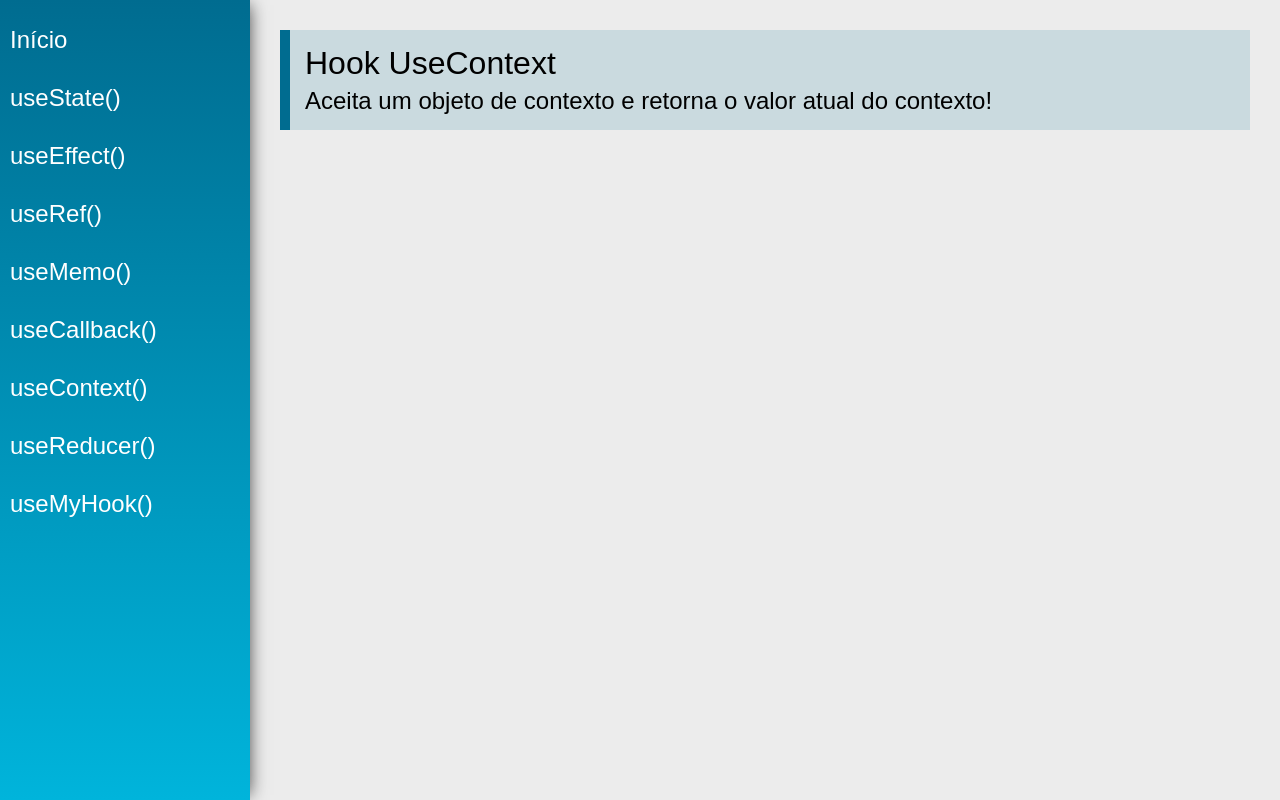
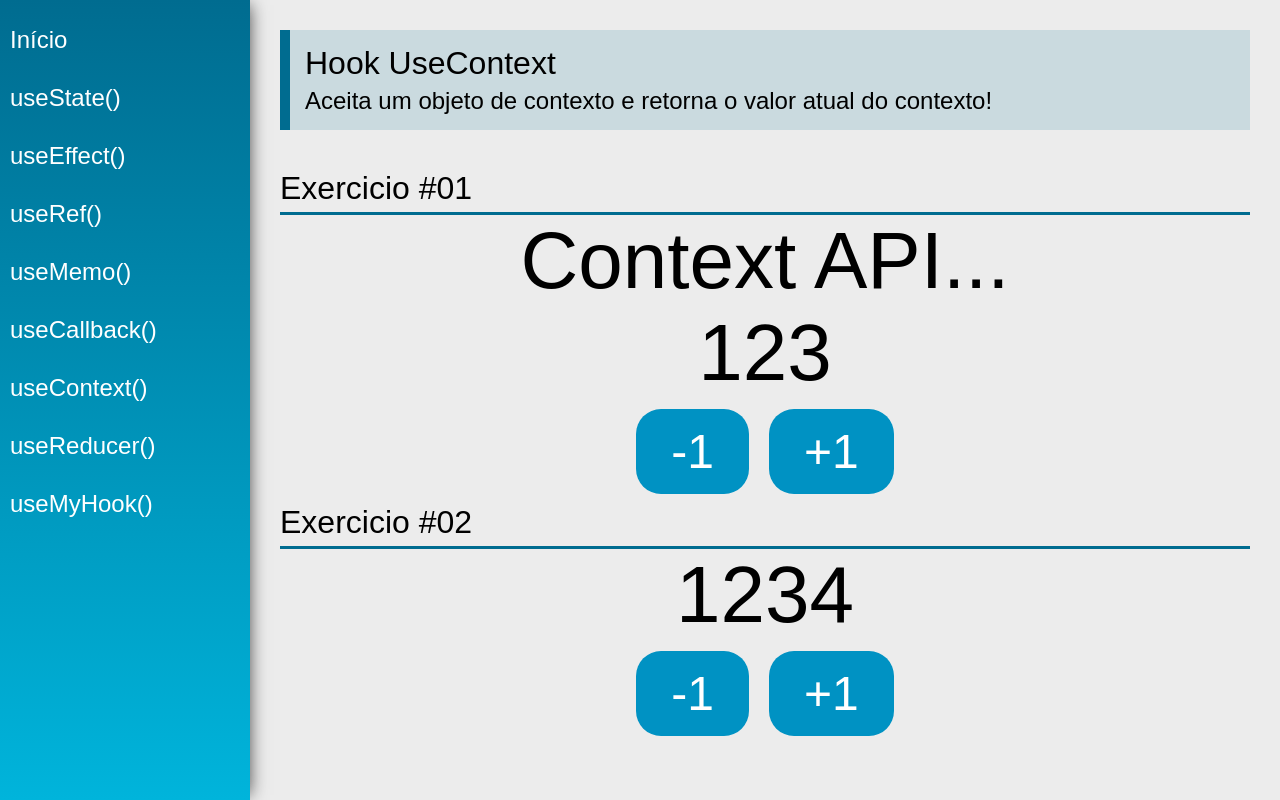
Before and after one commit to giovanne-aquino-clear/react-4-hooks, a React (Create React App) app: page /useContext in a window 1280 px wide. Built offline with nearby package versions, Linux system fonts and the light colour scheme.

Commit message:
UseContext

```diff
--- /dev/null
+++ b/src/data/Store.jsx
@@ -0,0 +1,32 @@
+import React, {useState} from 'react'
+
+const initialState = {
+    number:1234,
+    text: 'Context API + Hooks'
+}
+
+export const AppContext = React.createContext(initialState)
+
+const Store = props => {
+    const [state, setState] = useState(initialState)
+
+    function updateState (key, value){
+        setState({
+            ...state,
+            [key]: value
+        })
+    }
+
+    return (
+        <AppContext.Provider value= {{
+            number: state.number,
+            text: state.text,
+            setNumber: n=> updateState('number', n),
+            setText: t=> updateState('text', t),
+        }}>
+            {props.children}
+        </AppContext.Provider>
+    )
+}
+
+export default Store
--- /dev/null
+++ b/src/data/dataContext.js
@@ -0,0 +1,10 @@
+import React from "react";
+
+export const data = {
+    number: 123,
+    text: 'Context API...'
+}
+
+ const DataContext = React.createContext(data)
+
+ export default DataContext
--- a/src/index.js
+++ b/src/index.js
@@ -5,6 +5,6 @@ import React from 'react'
 import App from './views/App'
 
 ReactDOM.render(
-    <App />,
+        <App />,
     document.getElementById('root')
 )
--- a/src/views/App.jsx
+++ b/src/views/App.jsx
@@ -1,19 +1,32 @@
 import './App.css'
-import React from 'react'
+import React, {useState}from 'react'
 import { BrowserRouter as Router } from  'react-router-dom'
 
 import Menu from '../components/layout/Menu'
 import Content from '../components/layout/Content'
+import DataContext, { data } from '../data/dataContext'
+import Store from '../data/Store'
 
 const App = props => {
+    const [state, setState] = useState(data)
 
     return (
+
+        <Store>
+
+        <DataContext.Provider value={{state, setState}}>
+
             <div className="App">
                 <Router>
                     <Menu />
                     <Content />
                 </Router>
             </div>
+
+        </DataContext.Provider>
+
+        </Store>
+
     )
 }
 
--- a/src/views/examples/UseContext.jsx
+++ b/src/views/examples/UseContext.jsx
@@ -1,15 +1,53 @@
-import React from 'react'
+import React, { useContext } from 'react'
 import PageTitle from '../../components/layout/PageTitle'
 
+import DataContext from '../../data/dataContext'
+import SectionTitle from '../../components/layout/SectionTitle'
+import { AppContext } from '../../data/Store'
+
 const UseContext = (props) => {
+
+    const context = useContext (DataContext)
+
+    function addNumber(delta){
+        context.setState({
+            ...context.state,
+            number: context.state.number + delta
+        })
+    }
+
+    const{number, setNumber}= useContext(AppContext)
     return (
         <div className="UseContext">
             <PageTitle
                 title="Hook UseContext"
                 subtitle="Aceita um objeto de contexto e retorna o valor atual do contexto!"
             />
-        </div>
+        <SectionTitle title= "Exercicio #01"/>
+        <div className="center">
+            <span className="text">{context.state.text}</span>
+            <span className="text">{context.state.number}</span>
+       <div>
+           <button className="btn"
+                onClick={()=> addNumber(-1)}>-1</button>
+            <button className="btn"
+            onClick={()=> addNumber(+1)}>+1</button>
+    </div>
+</div>
+
+        <SectionTitle title= "Exercicio #02"/>
+        <div className="center">
+            <span className="text">{number}</span>
+       <div>
+            <button className="btn"
+                onClick={()=> addNumber(-1)}>-1</button>
+            <button className="btn"
+            onClick={()=> addNumber(+1)}>+1</button>
+       </div>
+    </div>
+</div>
+
     )
-}
 
+    }
 export default UseContext
```
Lines whose indentation alone changed are shown as unchanged.
